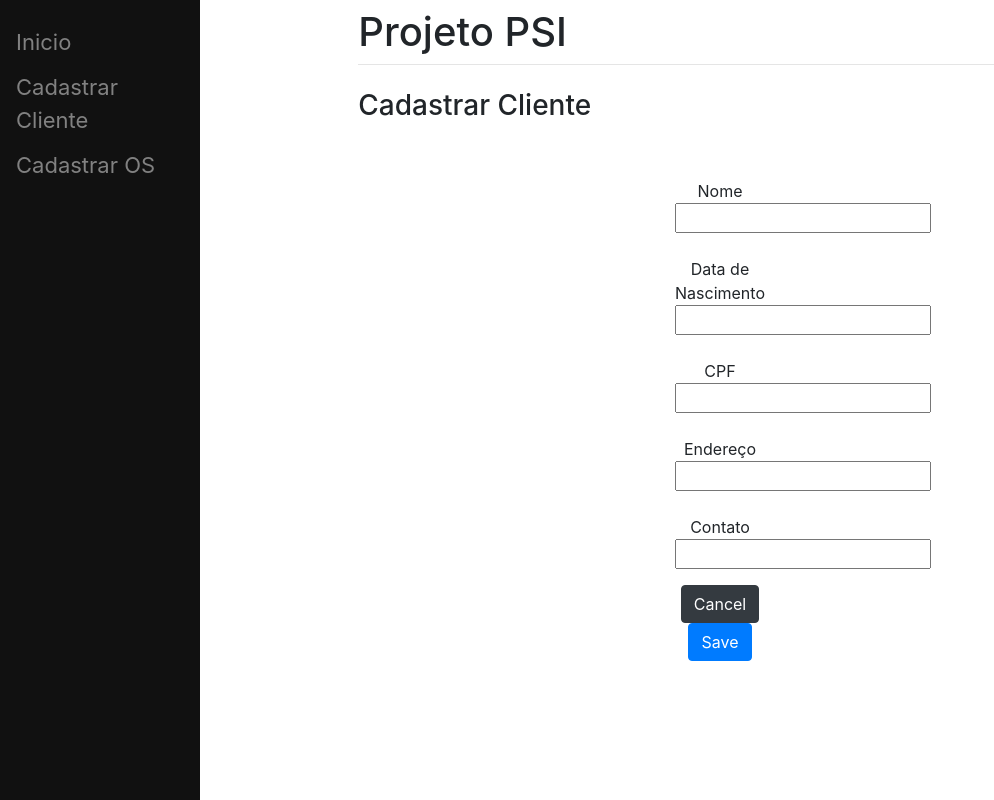
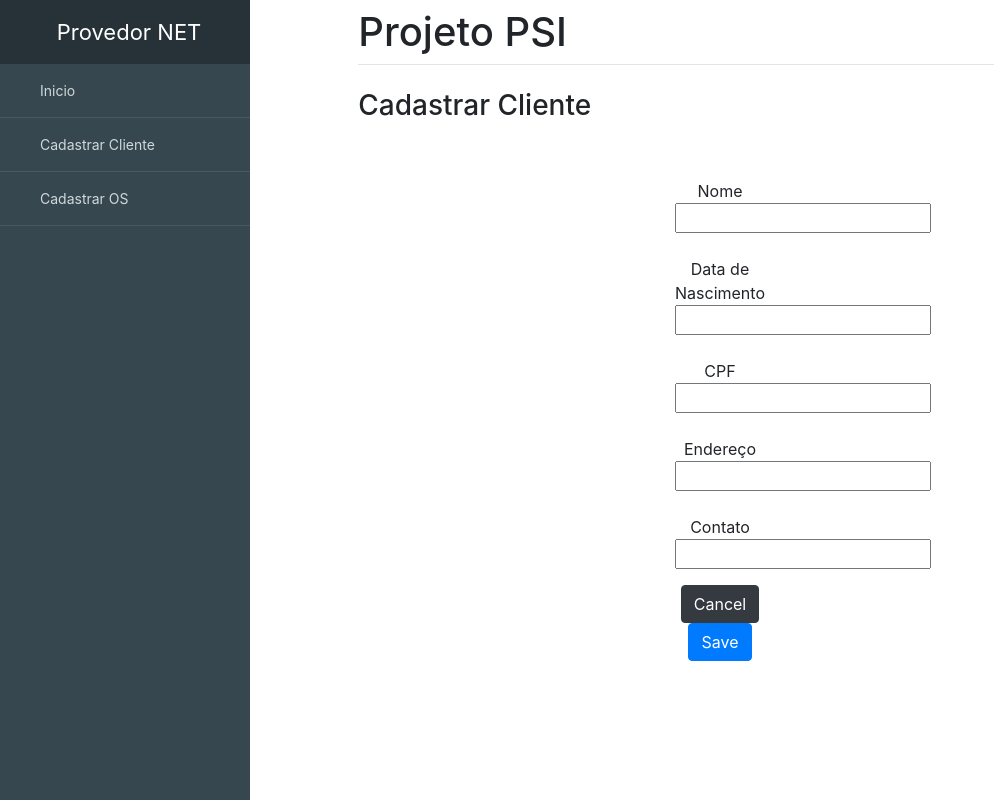
Before and after one commit to SamuelXimenes27/crud_isp_psi, a Django app: page /form/ in a window 1280 px wide. Shown: the whole page, without its empty margins (0-994 px from the left). Run offline with Django 3.2, Linux system fonts and the light colour scheme; some libraries are stand-ins or nearby versions.

Commit message:
Stylized sidebar and table lists

```diff
--- a/app/templates/main/index.html
+++ b/app/templates/main/index.html
@@ -2,7 +2,18 @@
 <html lang="en">
 
 <head>
+
+    <link rel="stylesheet" href="https://stackpath.bootstrapcdn.com/bootstrap/4.4.1/css/bootstrap.min.css"
+        integrity="sha384-Vkoo8x4CGsO3+Hhxv8T/Q5PaXtkKtu6ug5TOeNV6gBiFeWPGFN9MuhOf23Q9Ifjh" crossorigin="anonymous">
+    <link rel='stylesheet' href='https://cdnjs.cloudflare.com/ajax/libs/font-awesome/4.7.0/css/font-awesome.min.css'>
+    <link rel='stylesheet' href='//maxcdn.bootstrapcdn.com/font-awesome/4.2.0/css/font-awesome.min.css' />
+    <link rel="stylesheet" tyoe="text/css" href="font-awesome/css/all.min.css">
+    <link rel="stylesheet" href="https://use.fontawesome.com/releases/v5.2.0/css/all.css">
+    <link rel="stylesheet" href="https://cdnjs.cloudflare.com/ajax/libs/material-design-iconic-font/2.2.0/css/material-design-iconic-font.min.css">
+
     <style type="text/css">
+        @import url('https://fonts.googleapis.com/css2?family=Oswald:wght@300;400;600&display=swap');
+
         /* The sidebar menu */
         .sidenav {
             height: 100%;
@@ -20,7 +31,6 @@
             /* Black */
             overflow-x: hidden;
             /* Disable horizontal scroll */
-            padding-top: 20px;
         }
 
         /* The navigation menu links */
@@ -54,6 +64,59 @@
                 font-size: 18px;
             }
         }
+
+        /* Sidebar Styles */
+
+        #sidebar {
+            z-index: 1000;
+            position: fixed;
+            left: 250px;
+            width: 250px;
+            height: 100%;
+            margin-left: -250px;
+            overflow-y: auto;
+            background: #37474F;
+            -webkit-transition: all 0.5s ease;
+            -moz-transition: all 0.5s ease;
+            -o-transition: all 0.5s ease;
+            transition: all 0.5s ease;
+        }
+
+        #sidebar header {
+            background-color: #263238;
+            font-size: 20px;
+            line-height: 52px;
+            text-align: center;
+        }
+
+        #sidebar header a {
+            color: #fff;
+            display: block;
+            text-decoration: none;
+        }
+
+        #sidebar header a:hover {
+            color: #fff;
+        }
+
+        #sidebar .nav a {
+            background: none;
+            border-bottom: 1px solid #455A64;
+            color: #CFD8DC;
+            font-size: 14px;
+            padding: 16px 24px;
+            width: 250px;
+        }
+
+        #sidebar .nav a:hover {
+            background: none;
+            color: #ECEFF1;
+
+        }
+
+        #sidebar .nav a i {
+            margin-right: 16px;
+        }
     </style>
 
     <link rel="stylesheet" href="https://stackpath.bootstrapcdn.com/bootstrap/4.1.3/css/bootstrap.min.css"
@@ -62,11 +125,29 @@
 </head>
 
 <body>
-    <!-- Side navigation -->
-    <div class="sidenav">
-        <a href="/">Inicio</a>
-        <a href="/form">Cadastrar Cliente</a>
-        <a href="/formOS">Cadastrar OS</a>
+    <div class="sidenav" id="viewport">
+        <div id="sidebar">
+            <header>
+                <a href="#">Provedor NET</a>
+            </header>
+            <ul class="nav">
+                <li>
+                    <a href="/">
+                        <i class="zmdi zmdi-home"></i> Inicio
+                    </a>
+                </li>
+                <li>
+                    <a href="/form">
+                        <i class="zmdi zmdi-account-add"></i> Cadastrar Cliente
+                    </a>
+                </li>
+                <li>
+                    <a href="/formOS">
+                        <i class="zmdi zmdi-file-plus"></i> Cadastrar OS
+                    </a>
+                </li>
+            </ul>
+        </div>
     </div>
 
     <!-- Page content -->
```
Also changed, not shown: app/templates/main/home.html (+30 -27 lines), db.sqlite3.
